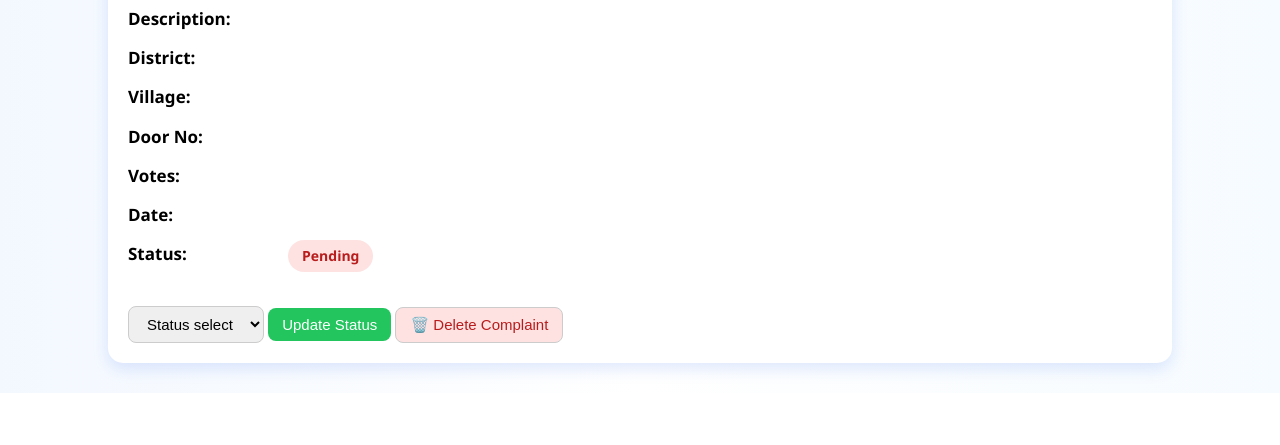
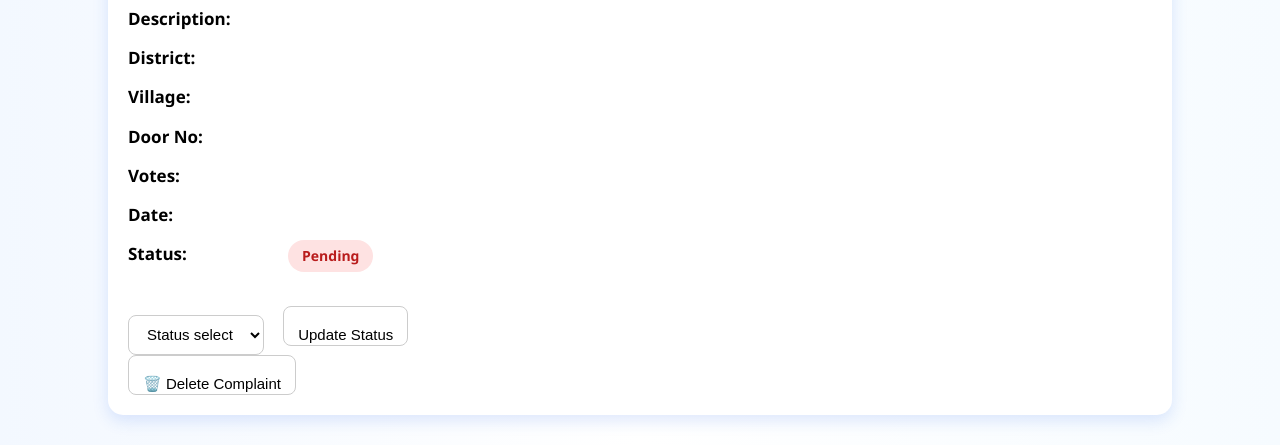
Before and after one commit to Sujimax/rural_resolve_project, a plain HTML site: page frontend/htmlpages/complaint_status.html in a window 1280 px wide. Shown: the part 541-986 px from the top of the page. Before the commit the page ends 934 px from the top, so only its background shows below. Drawn offline with Linux system fonts and the light colour scheme; sample sign-in values are in the browser's storage.

Commit message:
another chnages in complaint status page

```diff
--- a/frontend/css/complaint_status.css
+++ b/frontend/css/complaint_status.css
@@ -1,44 +1,40 @@
 /* ===== ADMIN ACTION ===== */
-.admin-action {
-    display: flex;
-    flex-wrap: wrap; /* allows wrapping on small screens */
-    align-items: center;
-    gap: 10px; /* space between elements */
-    margin-top: 15px;
-}
-
-/* Select and buttons styling */
 #statusSelect,
 #updateStatus,
 #deleteComplaint {
-    padding: 8px 14px;
-    border-radius: 8px;
-    font-size: 15px;
-    border: 1px solid #ccc;
-    cursor: pointer;
+  padding: 8px 14px;
+  border-radius: 8px;
+  font-size: 15px;
+  margin-right: 15px;
+  border: 1px solid #ccc; /* subtle border */
+  background: none;       /* no background */
+  color: inherit;         /* inherit text color */
+  cursor: pointer;
+  transition: all 0.3s;
 }
 
-/* Primary button */
-#updateStatus {
-    background: #22c55e;
-    color: white;
-    border: none;
-    transition: background 0.3s;
+/* Hover effect for buttons */
+#updateStatus:hover,
+.delete-btn:hover {
+  border-color: #2563eb; /* subtle hover effect */
+  color: #2563eb;
 }
 
-#updateStatus:hover {
-    background: #007810;
+/* Optional: same height for select and buttons */
+#statusSelect,
+#updateStatus,
+#deleteComplaint {
+  height: 40px;
+  line-height: 40px;
 }
 
-/* Delete button */
-.delete-btn {
-    background: #fee2e2;
-    color: #b91c1c;
-    border: 1px solid #fca5a5;
-    transition: background 0.3s, color 0.3s;
+/* MOBILE RESPONSIVE */
+@media (max-width: 900px) {
+  #statusSelect,
+  #updateStatus,
+  #deleteComplaint {
+    display: block;
+    width: 100%;
+    margin: 10px 0; /* stacked nicely with vertical spacing */
+  }
 }
-
-.delete-btn:hover {
-    background: #ef4444;
-    color: white;
-}
```
